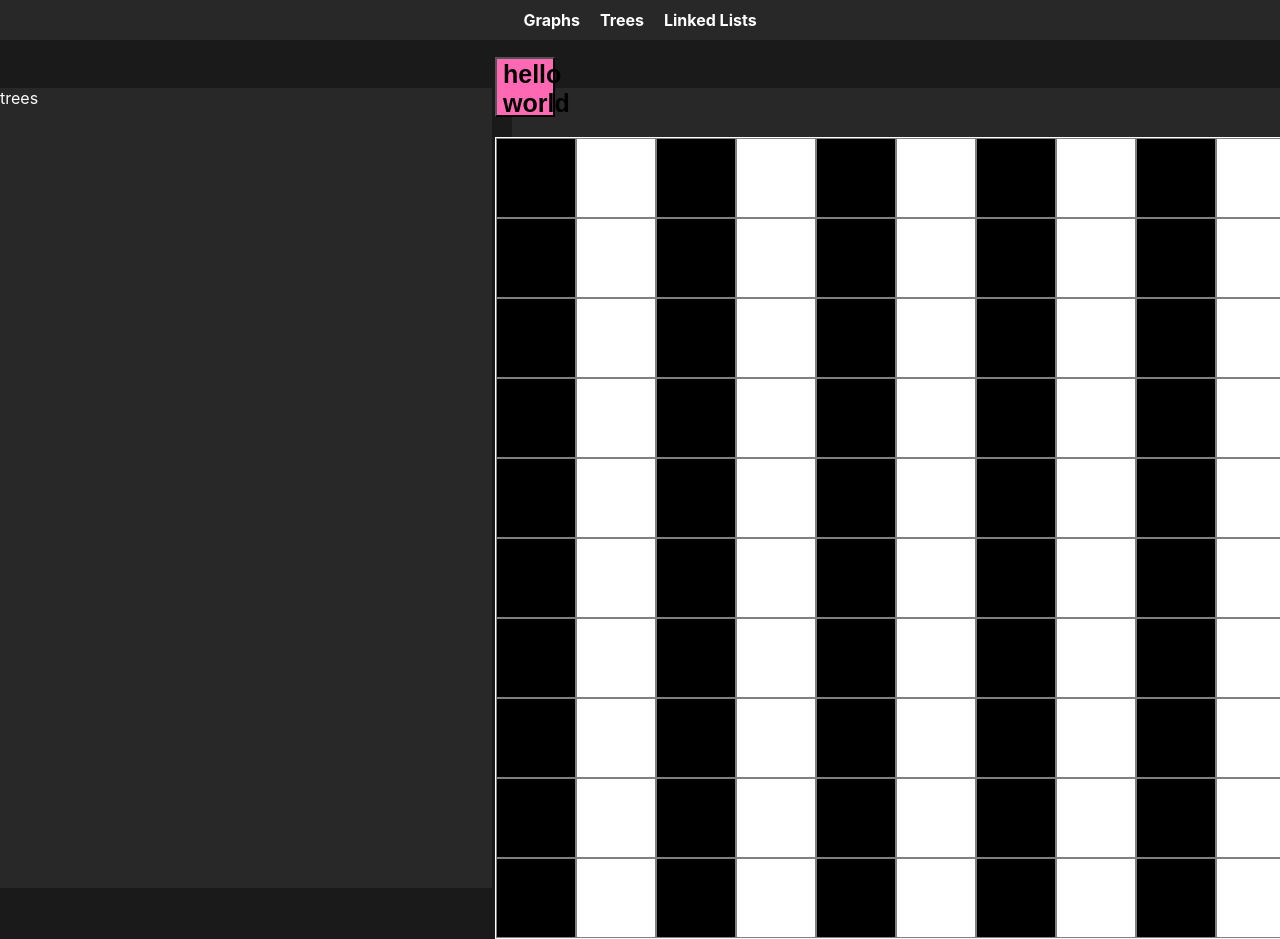
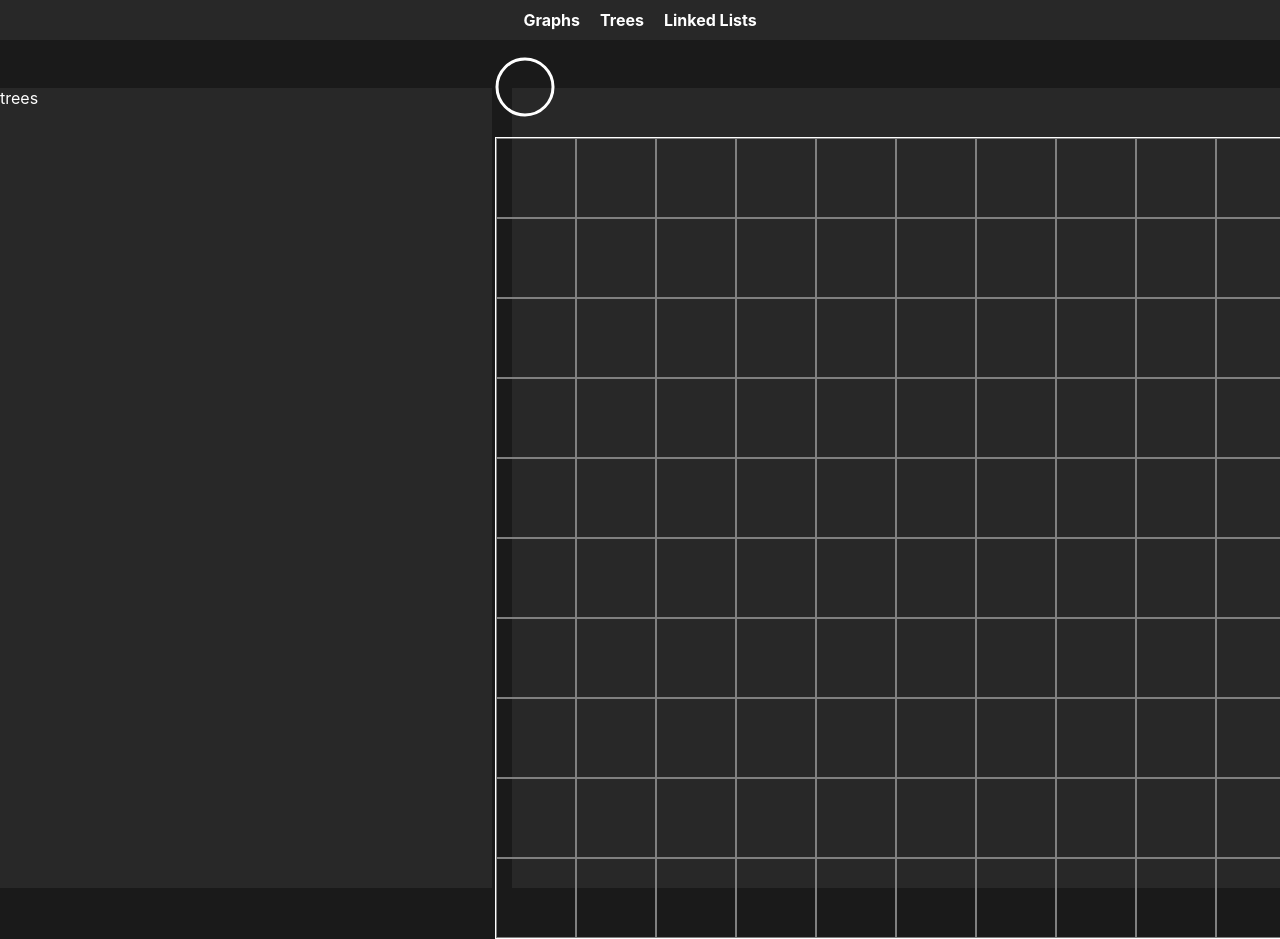
Before and after one commit to mfong4151/Pathfinding-Visualizer, a React (Create React App) app: page /trees in a window 1280 px wide. Built offline with nearby package versions, Linux system fonts and the light colour scheme.

Commit message:
Added svg nodes

```diff
--- a/package.json
+++ b/package.json
@@ -18,6 +18,7 @@
     "react-router-dom": "^6.9.0",
     "react-scripts": "5.0.1",
     "typescript": "^4.9.5",
+    "use-long-press": "^2.0.3",
     "web-vitals": "^2.1.4"
   },
   "scripts": {
--- a/src/components/generalComponents/DSACanvas/CanvasItem.tsx
+++ b/src/components/generalComponents/DSACanvas/CanvasItem.tsx
@@ -1,15 +1,14 @@
-import React, { useState } from 'react'
+import React, { useEffect, useState } from 'react'
 import CanvasNode from './CanvasNode';
 import { Props } from '../interface/CanvasGridItemProps';
 import {useDrop} from 'react-dnd'
 import { ItemTypes } from './utils/dragDropConstraints';
-import { hoverOverStyles } from './utils/conditionalStyles';
+import './DSACanvas.css'
 
-const CanvasItem: React.FC<Props> = ({i, hasNode, canvasItemDim }) => {
+const CanvasItem: React.FC<Props> = ({pos, hasNode, canvasItemDim }) => {
   const gridItemWidth = canvasItemDim.width;
   const gridItemHeight = canvasItemDim.height;
   const [canvasItemContent, setCanvasItemContent] = useState<boolean>(hasNode)
-
 
   const [{isOver}, drop] = useDrop(
     ()=> ({
@@ -19,19 +18,27 @@ const CanvasItem: React.FC<Props> = ({i, hasNode, canvasItemDim }) => {
             isOver: !!monitor.isOver()
 
           })
-    }), [i]
+        }), [canvasItemContent]
   )
 
 
   //temporary variable for testing purposes, delete in styles after finished, also delete the -2
-  const bw = i % 2  === 0 ? 'black' : 'white'
+  const bw = pos.i % 2  === 0 ? 'black' : 'white'
 
   return (
-    <div className='canvas-item'
+    <div className='canvas-item udc'
       ref={drop}
-      style={ isOver ? hoverOverStyles() : {width: gridItemWidth - 2, height: gridItemHeight -2, backgroundColor: bw}}
+      style={isOver ?{width: gridItemWidth - 2, height: gridItemHeight -2, backgroundColor: 'yellow'}
+                  : {width: gridItemWidth - 2, height: gridItemHeight -2}
+              }
       >
-        {canvasItemContent && <CanvasNode/>}
+        {canvasItemContent &&
+          <CanvasNode
+            setCanvasItemContent={setCanvasItemContent}
+            canvasItemDim={canvasItemDim}
+
+          />
+        }
     </div>
   )
 }
--- a/src/components/generalComponents/DSACanvas/CanvasNode.tsx
+++ b/src/components/generalComponents/DSACanvas/CanvasNode.tsx
@@ -1,16 +1,22 @@
-import React, {useState} from 'react'
+import React, {useEffect, useState} from 'react'
 import { ItemTypes } from './utils/dragDropConstraints';
 import { useDrag } from 'react-dnd';
+import './DSACanvas.css'
+
+interface Props{
+  setCanvasItemContent:React.Dispatch<React.SetStateAction<boolean>> | null
+  canvasItemDim:{
+    width: number,
+    height: number,
+  }
+}
 
 
-// export function moveKnight(toX, toY) {
-//   knightPosition = [toX, toY]
-//   emitChange()
-// }
+const CanvasNode: React.FC<Props> = ({setCanvasItemContent, canvasItemDim}) => {
+  const [nodeValue, setNodeValue] = useState<number | null>(null)
+  const [errors, setErrors] = useState<Array<string>>([''])
+  const {width, height} = canvasItemDim;
 
-const CanvasNode: React.FC = () => {
-
-  const [nodeValue, setNodeValue] = useState<string>('hello world')
   const [{isDragging}, drag] = useDrag(()=>({
     type: ItemTypes.CANVAS_NODE,
     collect: (monitor) =>({
@@ -18,10 +24,15 @@ const CanvasNode: React.FC = () => {
     })
   }))
 
+  useEffect(()=>{
+    if (isDragging && setCanvasItemContent) setCanvasItemContent(false)
+  },[isDragging])
+
+
   return (
 
-      <button
-        className='node'
+      <div
+        className='node udc'
         ref={drag}
         style={{
           opacity: isDragging ? 0.5 : 1,
@@ -30,8 +41,14 @@ const CanvasNode: React.FC = () => {
           cursor: 'move',
         }}
       >
-        {nodeValue}
-      </button>
+
+        <svg height={height} width={width}>
+          <circle cx={width/2 - 10} cy={height/2} r={width/2 - 12} stroke="white" stroke-width="3" fill="transparent" />
+        </svg>
+        <form className='node-form udc'>
+          <input className='node-input' type="text"onChange={e =>setNodeValue(Number(e.target.value))}/>
+        </form>
+      </div>
   )
 }
 
--- /dev/null
+++ b/src/components/generalComponents/DSACanvas/DSACanvas.css
@@ -0,0 +1,47 @@
+
+/* node styles */
+
+#canvas-toolbar{
+    min-height: 100px;
+  }
+
+.canvas{
+
+    position:relative;
+    border: 1px solid var(--color-white);
+    overflow:hidden;
+    display: flex;
+    flex-wrap: wrap;
+
+  }
+
+  /* temporary class for testing */
+  .canvas-item{
+    border: solid grey 1px;
+
+  }
+
+    /* probably not going to commit to these styles, just part of a hellow world */
+  .node{
+    /* position:absolute;
+    top:0;
+    left:0; */
+    height:60px;
+    width:60px;
+    cursor: pointer;
+    position:relative
+  }
+
+  .node-form{
+    position:absolute;
+    width:100%;
+    background-color: var(--color-transparent);
+    border-color: var(--color-transparent);
+  }
+
+  .node-input{
+    background-color: var(--color-transparent) ;
+    border-color: var(--color-transparent);
+    color: var(--color-white);
+    width:100%;
+  }
--- a/src/components/generalComponents/DSACanvas/DSACanvas.tsx
+++ b/src/components/generalComponents/DSACanvas/DSACanvas.tsx
@@ -3,22 +3,22 @@ import CanvasItem from './CanvasItem';
 import {DndProvider} from "react-dnd"
 import { HTML5Backend } from 'react-dnd-html5-backend';
 import CanvasNode from './CanvasNode';
+import { generateDefaultCanvas } from './utils/canvasContents';
+import { canvasMatrixObject } from '../interface/types';
+import './DSACanvas'
 
 const DEFAULT_ITEM_WIDTH:number = 80;
 const DEFAULT_ITEM_HEIGHT:number = 80;
+const DEFAULT_CANVAS_WIDTH:number = 800;
+const DEFAULT_CANVAS_HEIGHT:number = 800;
 
 
 const DSACanvas: React.FC = () => {
+  const [canvasWidth , setCanvasWidth] = useState(DEFAULT_CANVAS_WIDTH);
+  const [canvasHeight, setCanvasHeight] = useState(DEFAULT_CANVAS_HEIGHT);
   const canvasItemDim = {width:DEFAULT_ITEM_WIDTH, height: DEFAULT_ITEM_HEIGHT}
-  const canvasContents = []
+  const canvasContents: canvasMatrixObject[][] = generateDefaultCanvas(canvasWidth, canvasHeight, canvasItemDim)
 
-  const [canvasWidth , setCanvasWidth] = useState(800);
-  const [canvasHeight, setCanvasHeight] = useState(800);
-
-
-  for(let i: number = 0; i < (canvasWidth * canvasHeight)/(canvasItemDim.width * canvasItemDim.height); i++)
-    canvasContents.push(<CanvasItem i={i} hasNode={false}  canvasItemDim={canvasItemDim}
-  />)
 
 
 
@@ -27,12 +27,24 @@ const DSACanvas: React.FC = () => {
 
       <DndProvider backend={HTML5Backend}>
          <div id='canvas-toolbar' className="udc-left">
-          <CanvasNode/>
+          <CanvasNode
+            setCanvasItemContent={null}
+            canvasItemDim={canvasItemDim}
+            />
 
          </div>
 
           <div className='canvas' style={{width: canvasWidth, height: canvasHeight}} >
-              {canvasContents}
+            {canvasContents.map((row: canvasMatrixObject[]) =>(
+              row.map((canvasContent: canvasMatrixObject, idx: number) =>
+              <CanvasItem
+                  pos={canvasContent.pos}
+                  hasNode={canvasContent.hasNode}
+                  canvasItemDim={canvasContent.canvasItemDim}
+                  key={idx}
+                  />
+                ))
+              )}
           </div>
         </DndProvider>
     </div>
--- /dev/null
+++ b/src/components/generalComponents/DSACanvas/utils/canvasContents.tsx
@@ -0,0 +1,14 @@
+import { canvasMatrixObject, canItemDims } from "../../interface/types";
+
+
+export const generateDefaultCanvas = (canvasWidth: number, canvasHeight: number, canvasItemDim: canItemDims  ) => {
+    const res: canvasMatrixObject[][] = []
+    let level: canvasMatrixObject[];
+    for(let i: number = 0; i < canvasHeight/canvasItemDim.height; i++){
+        level = []
+        for(let j: number = 0; j < canvasWidth/canvasItemDim.width; j++) level.push({pos:{i, j}, hasNode: false,canvasItemDim})
+        res.push(level)
+    }
+
+    return res;
+}
--- a/src/components/generalComponents/DSACanvas/utils/conditionalStyles.tsx
+++ b/src/components/generalComponents/DSACanvas/utils/conditionalStyles.tsx
@@ -1,5 +1,5 @@
 export const hoverOverStyles = () => (
     {
-        backgroundColor: 'yellow'
+
     }
 )
--- a/src/components/generalComponents/interface/CanvasGridItemProps.tsx
+++ b/src/components/generalComponents/interface/CanvasGridItemProps.tsx
@@ -1,5 +1,8 @@
 export interface Props{
-    i: number;
+    pos:{
+      i: number;
+      j: number;
+    }
     hasNode: boolean;
     canvasItemDim: {
       width: number;
--- /dev/null
+++ b/src/components/generalComponents/interface/types.tsx
@@ -0,0 +1,18 @@
+export type canvasMatrixObject = {
+    pos:{
+        i: number;
+        j: number;
+    }
+    hasNode: boolean;
+    canvasItemDim: {
+        width: number,
+        height: number
+    }
+}
+
+
+export type canItemDims= {
+    width: number,
+    height: number
+
+}
--- a/src/index.css
+++ b/src/index.css
@@ -2,6 +2,8 @@
   --color-black-foreground:#1A1A1A;
   --color-charcol:#282828;
   --color-white: white;
+  --color-transparent:transparent;
+
 }
 
 
@@ -101,38 +103,3 @@ code {
   height:2rem;
   width:8rem;
 }
-
-
-/* node styles */
-
-#canvas-toolbar{
-  min-height: 100px;
-}
-
-.canvas{
-
-  position:relative;
-  border: 1px solid var(--color-white);
-  overflow:hidden;
-  display: flex;
-  flex-wrap: wrap;
-
-}
-
-/* temporary class for testing */
-.canvas-item{
-  border: solid grey 1px;
-
-}
-
-  /* probably not going to commit to these styles, just part of a hellow world */
-.node{
-  /* position:absolute;
-  top:0;
-  left:0; */
-  background-color: hotpink;
-  height:60px;
-  width:60px;
-  cursor: pointer;
-
-}
```
Also changed, not shown: 1 other file (tests, documents, lock files or other folders). Lines whose indentation alone changed are shown as unchanged.
